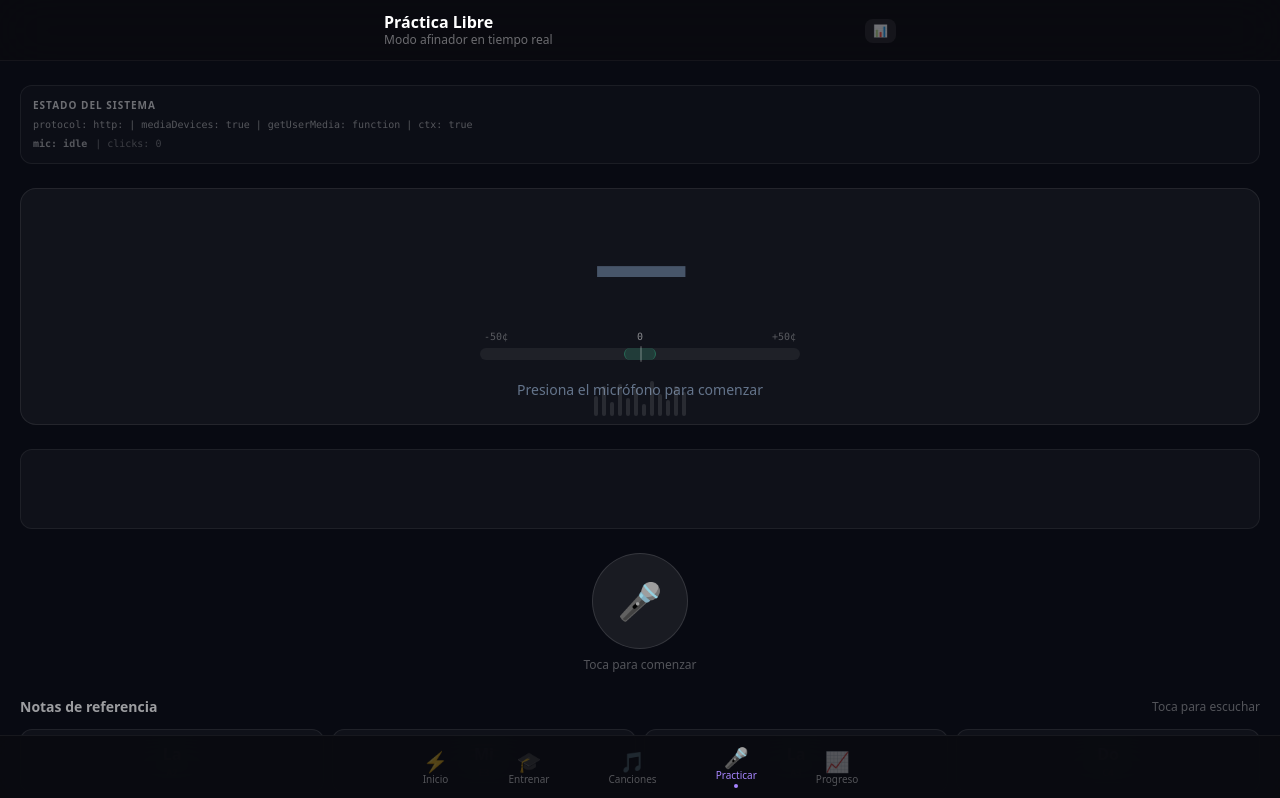
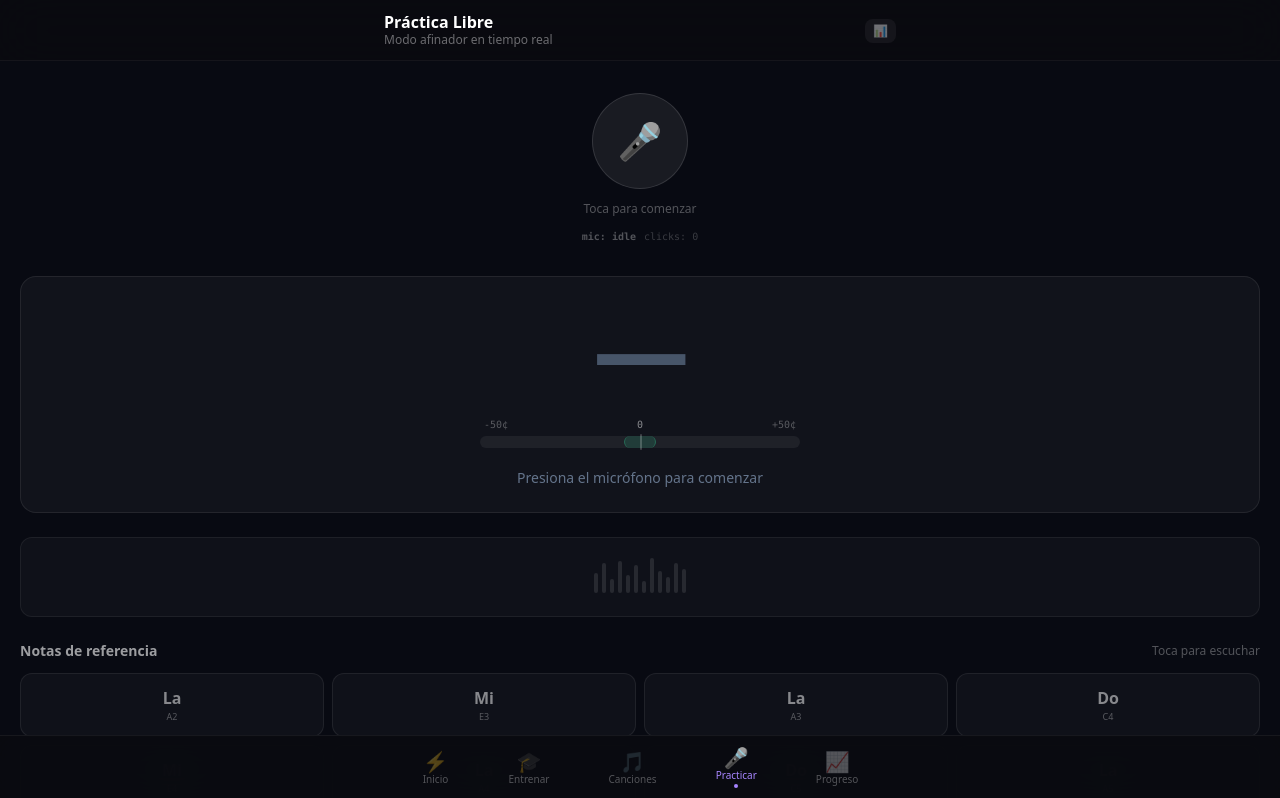
Before and after one commit to DuvanP11/VocalIA, a Next.js app: page /practice in a window 1280 px wide. Shown: the top 798 px of the page. Built offline with nearby package versions, Linux system fonts and the light colour scheme.

Commit message:
fix: AudioVisualizer absolute overlay blocking all clicks — add relative to container; move mic button to top

```diff
--- a/src/app/practice/page.tsx
+++ b/src/app/practice/page.tsx
@@ -242,55 +242,8 @@ export default function PracticePage() {
 
       <div className="px-5 pt-6 space-y-6">
 
-        {/* ── Diagnóstico ─────────────────────────────────────── */}
-        <div className="rounded-xl border border-white/[0.06] bg-white/[0.02] p-3 space-y-1">
-          <p className="text-[10px] font-bold text-white/40 uppercase tracking-widest">Estado del sistema</p>
-          <p className="text-[10px] font-mono text-white/30 break-all">{diag || '...'}</p>
-          <p className="text-[10px] font-mono">
-            <span className={`font-bold ${
-              micState === 'active'     ? 'text-green-400' :
-              micState === 'requesting' ? 'text-yellow-400' :
-              micState === 'error'      ? 'text-rose-400'  :
-              'text-white/30'
-            }`}>
-              mic: {micState}
-            </span>
-            <span className="text-white/20 ml-2">| clicks: {clicks}</span>
-          </p>
-          {micError && (
-            <p className="text-[10px] font-mono text-rose-400 break-all">{micError}</p>
-          )}
-        </div>
-
-        {/* ── Afinador ────────────────────────────────────────── */}
-        <Card className={`p-6 transition-all duration-300 ${isListening ? 'border-violet-500/30 bg-violet-500/[0.04]' : ''}`}>
-          <TunerDisplay pitch={currentPitch} isListening={isListening} />
-        </Card>
-
-        {/* ── Visualizador ─────────────────────────────────────── */}
-        <AudioVisualizer
-          analyserNode={analyserNode}
-          isActive={isListening}
-          type={visType}
-          color={visType === 'waveform' ? '#7c6aff' : '#38bdf8'}
-          height={80}
-        />
-
-        {/* ── Error ────────────────────────────────────────────── */}
-        {micState === 'error' && micError && (
-          <div className="rounded-2xl border border-rose-500/40 bg-rose-500/10 p-4 space-y-2">
-            <p className="text-sm font-semibold text-rose-300">⚠️ Error de micrófono</p>
-            <p className="text-xs text-rose-400/80 break-all">{micError}</p>
-            {micError.includes('NotAllowed') && (
-              <p className="text-xs text-white/40">
-                Ve a Ajustes del navegador → Micrófono → Permitir para este sitio
-              </p>
-            )}
-          </div>
-        )}
-
-        {/* ── Botón micrófono ──────────────────────────────────── */}
-        <div className="flex flex-col items-center gap-2">
+        {/* ── Botón micrófono (arriba para evitar solapamiento con BottomNav) ── */}
+        <div className="flex flex-col items-center gap-3 py-2">
           <button
             onClick={handleToggle}
             disabled={isRequesting}
@@ -308,12 +261,49 @@ export default function PracticePage() {
           >
             {isListening ? '🔴' : isRequesting ? '⏳' : '🎤'}
           </button>
-          <p className="text-center text-xs text-white/30 h-4">
+          <p className="text-center text-xs text-white/30">
             {isListening   ? 'Toca para detener' :
-             isRequesting  ? 'Esperando permiso del navegador…' :
+             isRequesting  ? 'Esperando permiso…' :
              micState === 'error' ? 'Toca para reintentar' : 'Toca para comenzar'}
           </p>
+          {/* mini diagnóstico visible */}
+          <p className="text-[10px] font-mono text-white/20">
+            <span className={`font-bold ${
+              micState === 'active'     ? 'text-green-400' :
+              micState === 'requesting' ? 'text-yellow-400' :
+              micState === 'error'      ? 'text-rose-400'  :
+              'text-white/30'
+            }`}>mic: {micState}</span>
+            <span className="ml-2">clicks: {clicks}</span>
+          </p>
         </div>
+
+        {/* ── Error ────────────────────────────────────────────── */}
+        {micState === 'error' && micError && (
+          <div className="rounded-2xl border border-rose-500/40 bg-rose-500/10 p-4 space-y-2">
+            <p className="text-sm font-semibold text-rose-300">⚠️ Error de micrófono</p>
+            <p className="text-xs text-rose-400/80 break-all">{micError}</p>
+            {micError.includes('NotAllowed') && (
+              <p className="text-xs text-white/40">
+                Ve a Ajustes del navegador → Micrófono → Permitir para este sitio
+              </p>
+            )}
+          </div>
+        )}
+
+        {/* ── Afinador ────────────────────────────────────────── */}
+        <Card className={`p-6 transition-all duration-300 ${isListening ? 'border-violet-500/30 bg-violet-500/[0.04]' : ''}`}>
+          <TunerDisplay pitch={currentPitch} isListening={isListening} />
+        </Card>
+
+        {/* ── Visualizador ─────────────────────────────────────── */}
+        <AudioVisualizer
+          analyserNode={analyserNode}
+          isActive={isListening}
+          type={visType}
+          color={visType === 'waveform' ? '#7c6aff' : '#38bdf8'}
+          height={80}
+        />
 
         {/* ── Notas de referencia ──────────────────────────────── */}
         <div>
--- a/src/components/audio/AudioVisualizer.tsx
+++ b/src/components/audio/AudioVisualizer.tsx
@@ -41,7 +41,7 @@ export function AudioVisualizer({
 
   return (
     <div
-      className={cn('w-full rounded-xl overflow-hidden bg-white/[0.03] border border-white/[0.06]', className)}
+      className={cn('relative w-full rounded-xl overflow-hidden bg-white/[0.03] border border-white/[0.06]', className)}
       style={{ height }}
     >
       <canvas
```
